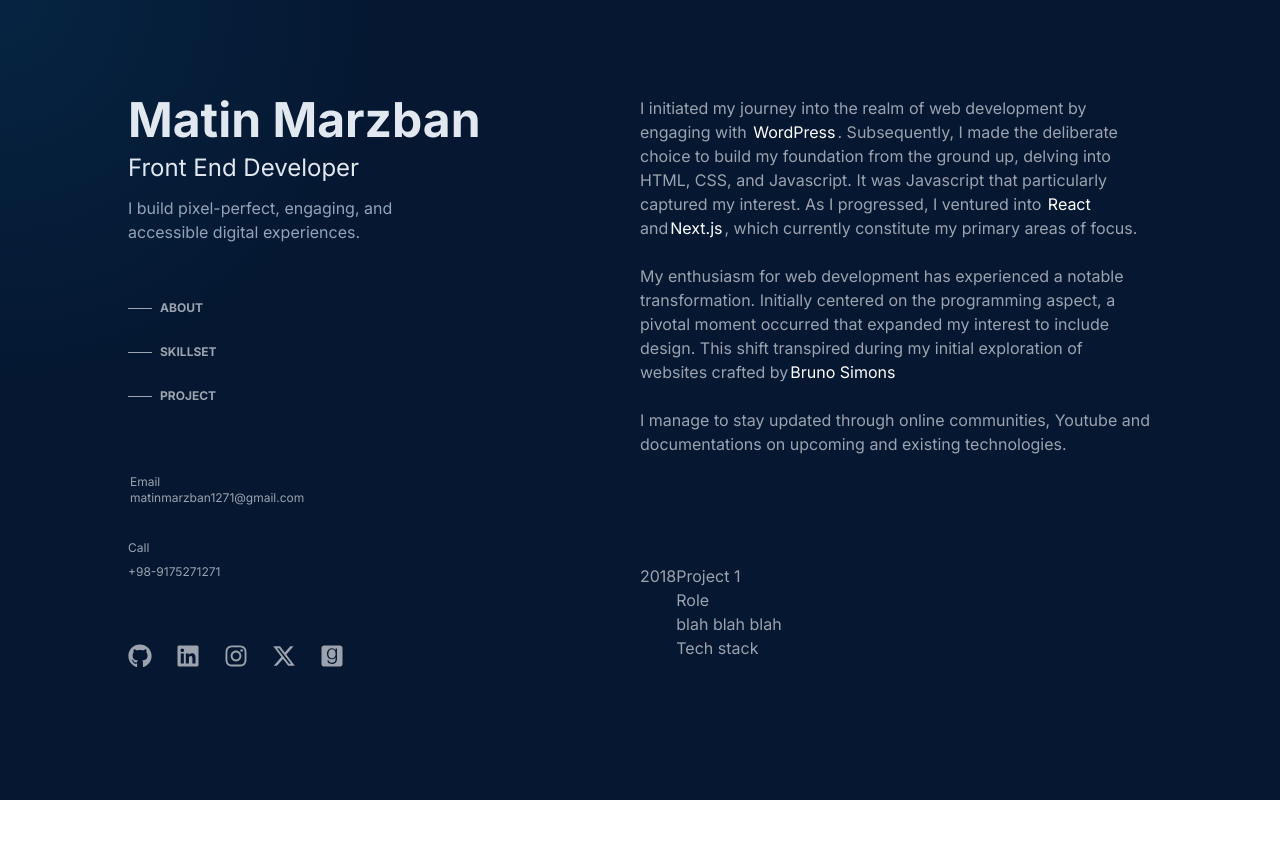
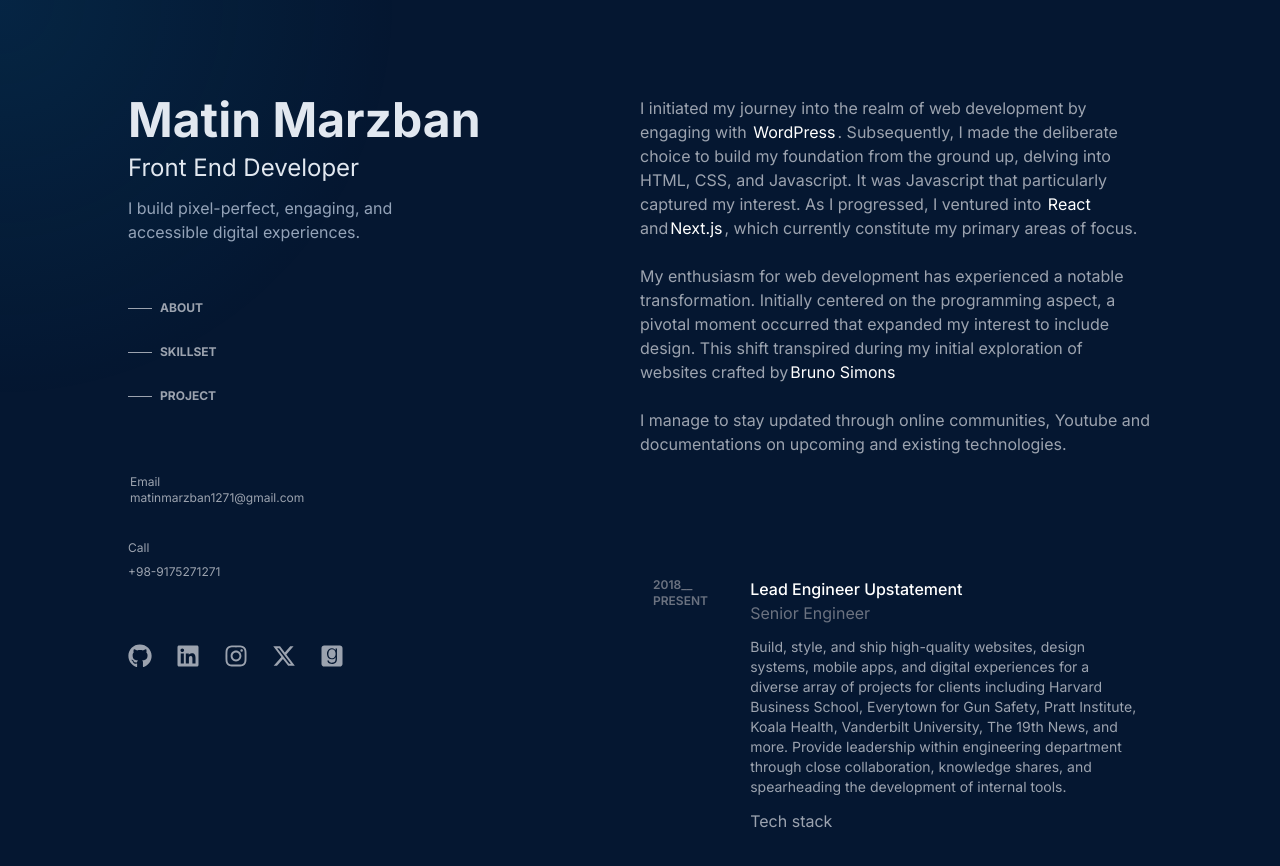
Before and after one commit to iammatinmarzban/my-portfolio, a Next.js app: page / in a window 1280 px wide. Shown: the top 866 px of the page. Before the commit the page ends 800 px from the top, so only its background shows below. Built offline with nearby package versions, Linux system fonts and the light colour scheme.

Commit message:
-likned Icons hover effect fixed -navbar hover sizing fixed -hard coded card component

```diff
--- a/app/globals.css
+++ b/app/globals.css
@@ -2,11 +2,15 @@
 @tailwind components;
 @tailwind utilities;
 
-.linkedIcons>svg:hover{
+
+
+
+.linkedIcons>a>svg:hover{
     fill:#d4deef;
     transition-delay:10ms;
     transition-duration: 300ms;
 }
+
 .About span{
     color:white;
     padding-inline: 2px;
--- a/app/page.tsx
+++ b/app/page.tsx
@@ -34,7 +34,7 @@ export default function Home() {
           className="content flex justify-between  text-gray-400 max-w-screen-lg mx-auto pt-24 items-start
         "
         >
-          <div className="left text-left basis-2/5 sticky  top-24 ">
+          <div className="left text-left basis-2/5 sticky  top-24">
             <div className="name font-bold text-5xl text-slate-200 ">
               <h1>Matin Marzban</h1>
             </div>
@@ -48,15 +48,15 @@ export default function Home() {
               </p>
             </div>
             <div className="navbar my-14 text-gray-400 uppercase font-bold flex flex-col gap-7 text-xs">
-              <div className="navbar-item flex items-center about gap-2 group/about cursor-pointer">
+              <div className="navbar-item flex items-center about gap-2 group/about cursor-pointer max-w-min">
                 <span className="w-6 h-[0.05em] bg-gray-400  duration-150 group-hover/about:bg-white group-hover/about:w-8 pointer "></span>
                 <div className="group-hover/about:text-white">About</div>
               </div>
-              <div className="navbar-item experience flex items-center gap-2 group/skillset cursor-pointer ">
+              <div className="navbar-item experience flex items-center gap-2 group/skillset cursor-pointer max-w-min">
                 <span className="w-6 h-[0.05em] bg-gray-400 group-hover/skillset:bg-white group-hover/skillset:w-8 duration-150"></span>
                 <div className="group-hover/skillset:text-white">skillset</div>
               </div>
-              <div className="navbar-item project flex items-center gap-2 group/project">
+              <div className="navbar-item project flex items-center gap-2 group/project max-w-min cursor-pointer">
                 <span className="w-6 h-[0.05em] bg-gray-400  group-hover/project:bg-white group-hover/project:w-8 duration-150"></span>
                 <div className="group-hover/project:text-white">project</div>
               </div>
@@ -184,29 +184,29 @@ export default function Home() {
                 documentations on upcoming and existing technologies.
               </div>
             </div>
-            {/* <div className="Experience">
-              <div className="card max-w-full bg-white">
-                <div className="left">
-                  <h1>My current Skills</h1>
-                  <div className='first'>
-                    <h2>Frontend:</h2>
-                    <div className='Backend'></div>
+            <div className="Projects min-w-full  mt-24 py-3 mb-12 border-[1px] border-transparent rounded hover:border-blue-300 hover:border-opacity-20  duration-200 hover:bg-[#1c2b4074]">
+              <div className="card flex text-gray-400 p-3">
+                <div className="left basis-1/5 text-xs font-semibold  text-gray-500">
+                  2018__
+                  <br />
+                  PRESENT
+                </div>
+                <div className="right basis-4/5">
+                  <div className="name text-white text-base font-medium">
+                    Lead Engineer Upstatement
                   </div>
-                  <div className="DevOps"></div>
-                  <div></div>
-                  <div></div>
-                </div>
-                <div className="right"></div>
-              </div>
-            </div> */}
-            <div className="Projects min-w-full  mt-24 py-3">
-              <div className="card flex  text-gray-400">
-                <div className="left ">2018</div>
-                <div className="right">
-                  <div className="name">Project 1</div>
-                  <div className="role">Role</div>
-                  <div className="description">blah blah blah</div>
-                  <div className="techStack">Tech stack</div>
+                  <div className="role text-gray-500">Senior Engineer</div>
+                  <div className="description mt-3 text-sm">
+                    Build, style, and ship high-quality websites, design
+                    systems, mobile apps, and digital experiences for a diverse
+                    array of projects for clients including Harvard Business
+                    School, Everytown for Gun Safety, Pratt Institute, Koala
+                    Health, Vanderbilt University, The 19th News, and more.
+                    Provide leadership within engineering department through
+                    close collaboration, knowledge shares, and spearheading the
+                    development of internal tools.
+                  </div>
+                  <div className="techStack mt-3">Tech stack</div>
                 </div>
               </div>
             </div>
```
